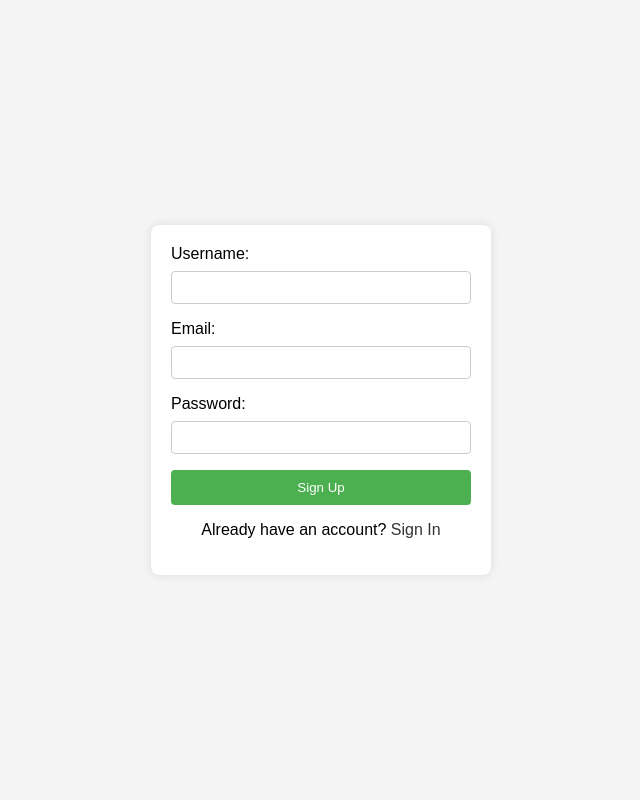
After one commit to zserraakkaya/WorldwideCareers, a Flask app: page /signup in a window 1280 px wide. The commit adds this page. Shown: the whole page, without its empty margins (319-959 px from the left). Run offline with Flask 3, Linux system fonts and the light colour scheme; parts of the project's set-up code (start-up, migrations or seed data) failed here and were passed over.

Commit message:
Sign in and Sign Up pages added

```diff
--- a/app.py
+++ b/app.py
@@ -35,6 +35,12 @@ def about():
 @app.route('/contact')
 def contact():
     return render_template('contact.html')
+@app.route('/signin')
+def signin():
+    return render_template('signin.html')
+@app.route('/signup')
+def signup():
+    return render_template('signup.html')
 
 #
 @app.route("/api/jobs")
--- a/templates/nav.html
+++ b/templates/nav.html
@@ -46,6 +46,9 @@
         Are you a recruiter? Post a job!
       </button>
     </form>
+    <li class="btn btn-dark btn-lg">
+      <a class="nav-link active" aria-current="page" href="/signin">Sign In</a>
+    </li>
   </div>
 </nav>
 <div style="height: 56px"></div>
--- /dev/null
+++ b/templates/signup.html
@@ -0,0 +1,88 @@
+<!DOCTYPE html>
+<html lang="en">
+  <head>
+    <meta charset="UTF-8" />
+    <meta name="viewport" content="width=device-width, initial-scale=1.0" />
+    <title>Sign Up</title>
+    <style>
+      body {
+        font-family: Arial, sans-serif;
+        background-color: #f4f4f4;
+        margin: 0;
+        padding: 0;
+        display: flex;
+        align-items: center;
+        justify-content: center;
+        height: 100vh;
+      }
+
+      form {
+        background-color: #fff;
+        padding: 20px;
+        border-radius: 8px;
+        box-shadow: 0 0 10px rgba(0, 0, 0, 0.1);
+        width: 300px;
+      }
+
+      label {
+        display: block;
+        margin-bottom: 8px;
+      }
+
+      input {
+        width: 100%;
+        padding: 8px;
+        margin-bottom: 16px;
+        box-sizing: border-box;
+        border: 1px solid #ccc;
+        border-radius: 4px;
+      }
+
+      button {
+        background-color: #4caf50;
+        color: #fff;
+        padding: 10px;
+        border: none;
+        border-radius: 4px;
+        cursor: pointer;
+        width: 100%;
+      }
+
+      button:hover {
+        background-color: #45a049;
+      }
+
+      .signin-link {
+        margin-top: 10px;
+        text-align: center;
+      }
+
+      .signin-link a {
+        color: #333;
+        text-decoration: none;
+      }
+
+      .signin-link a:hover {
+        text-decoration: underline;
+      }
+    </style>
+  </head>
+  <body>
+    <form action="/signup" method="post">
+      <label for="username">Username:</label>
+      <input type="text" id="username" name="username" required />
+
+      <label for="email">Email:</label>
+      <input type="email" id="email" name="email" required />
+
+      <label for="password">Password:</label>
+      <input type="password" id="password" name="password" required />
+
+      <button type="submit">Sign Up</button>
+
+      <div class="signin-link">
+        <p>Already have an account? <a href="/signin">Sign In</a></p>
+      </div>
+    </form>
+  </body>
+</html>
```
Also changed, not shown: templates/signin.html (added, +85 -0 lines).
